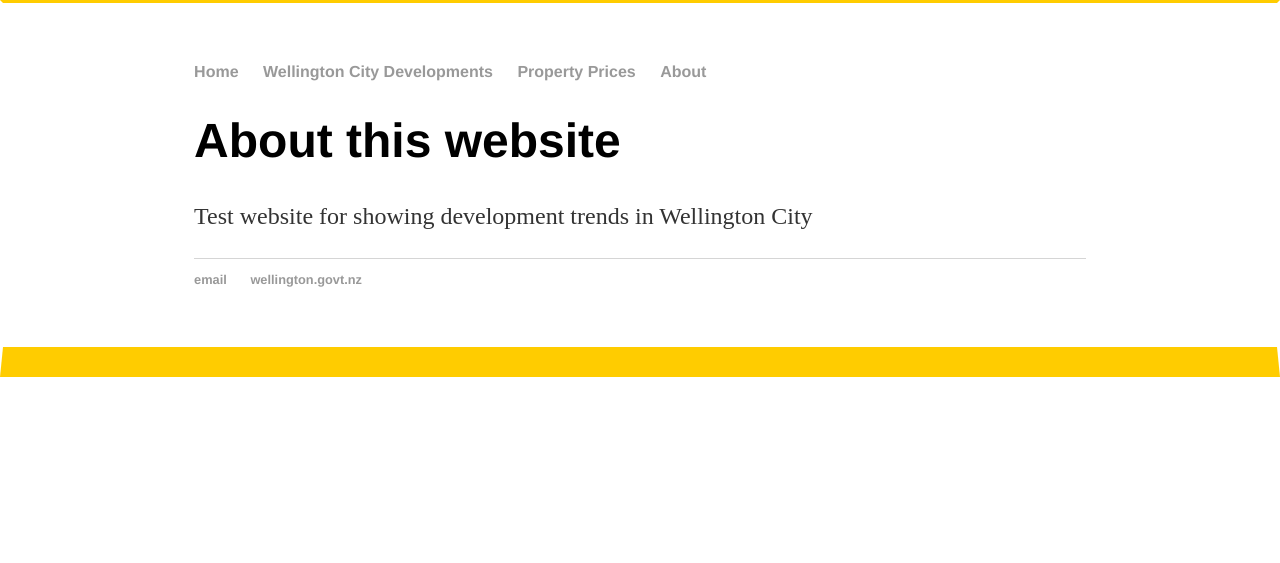
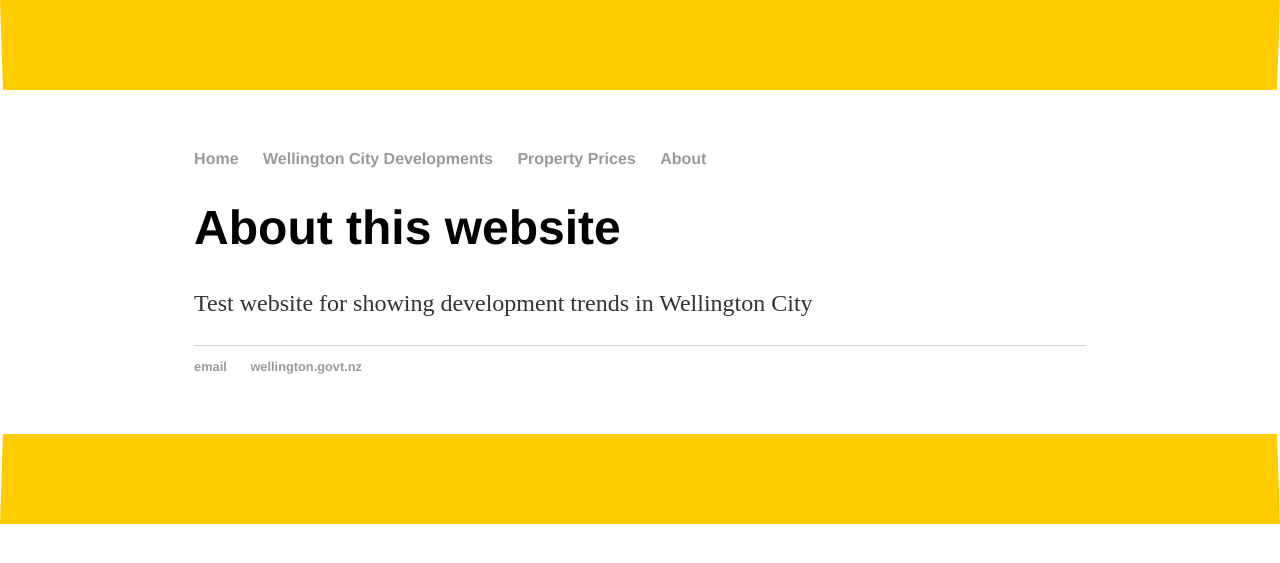
Before and after one commit to wccdigital/graphs, a Jekyll site: the page built from about.html, in a window 1280 px wide. Shown: the top 563 px of the page. Built offline with Jekyll 4.4.1, drawn with Linux system fonts in a browser that asks for light colours.

Commit message:
Update main.css

```diff
--- a/css/main.css
+++ b/css/main.css
@@ -1,10 +1,10 @@
 html{
     border-style: solid;
-    border-bottom-width: 30px;
+    border-top-width: 90px;
     border-top-color: #FFCC00;
     border-right-color: #ffffff;
     border-left-color: #ffffff;
-    border-bottom-width: 30px;
+    border-bottom-width: 90px;
     border-bottom-color: #FFCC00;
 }
 
```
